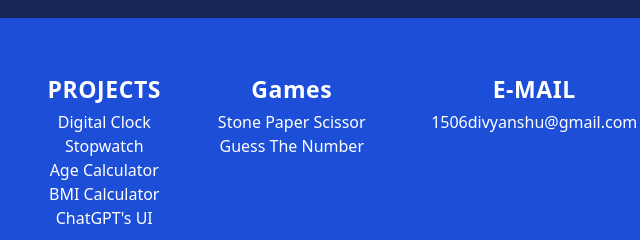
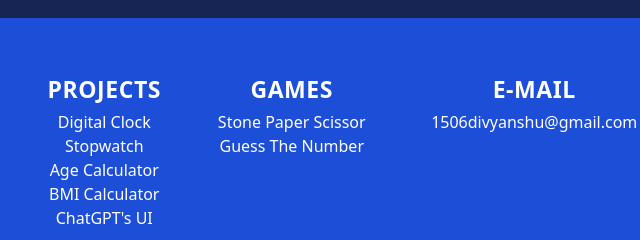
Before and after one commit to divyanshusgit/samplePortfolio, a plain HTML site: page index.html in a window 1280 px wide. Shown: the part 5500-5740 px from the top of the page, 545-1185 px from the left. Drawn offline with nearby package versions, Linux system fonts and the light colour scheme.

Commit message:
Update index.html

```diff
--- a/index.html
+++ b/index.html
@@ -426,7 +426,7 @@
                     </nav>
                 </div>
                 <div class="lg:w-[190px] flex flex-col items-center md:w-1/2 w-full px-4 border-2 border-solid border-blue-700">
-                    <h2 class="title-font font-bold text-white tracking-wide text-[23px] border-2 border-solid border-blue-700 w-[170px] text-center">Games</h2>
+                    <h2 class="title-font font-bold text-white tracking-wide text-[23px] border-2 border-solid border-blue-700 w-[170px] text-center">GAMES</h2>
                     <nav class="list-none mb-10 border-2 border-solid border-blue-700 w-[170px] text-center">
                         <li>
                             <a class="text-white font-medium decoration-[1px] underline-offset-[3px] hover:underline" target="_blank" href="https://divyanshusgit.github.io/StonePaperScissor/">Stone Paper Scissor</a>
```
